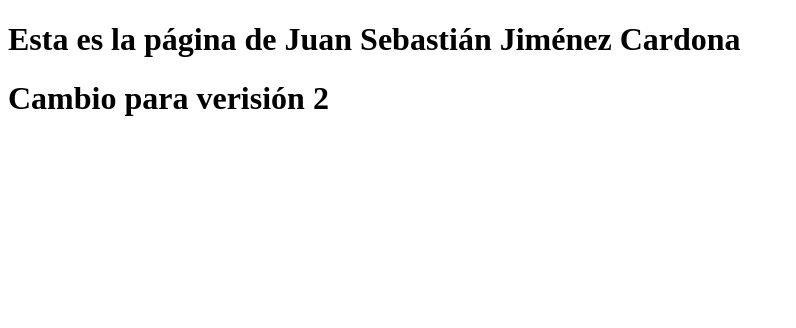
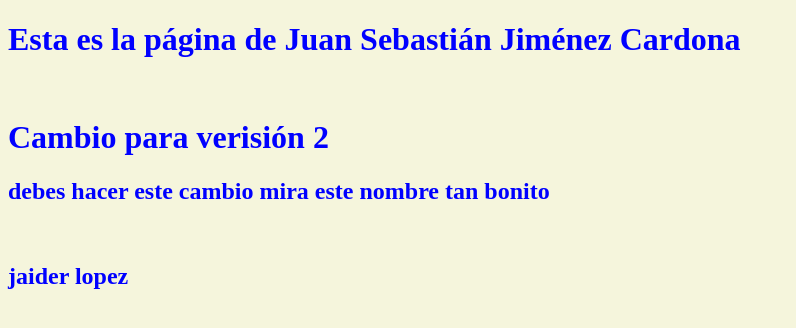
Before and after one commit to juas-jsjc/mi-pagina-web, a plain HTML site: page index.html in a window 1280 px wide. Shown: the whole page, without its empty margins (0-796 px from the left). Drawn offline with Linux system fonts and the light colour scheme.

Commit message:
version mejorada de lapag y cambio de color de jaider

```diff
--- a/index.html
+++ b/index.html
@@ -5,9 +5,19 @@
     <meta http-equiv="X-UA-Compatible" content="IE=edge">
     <meta name="viewport" content="width=device-width, initial-scale=1.0">
     <title>Sesión 7</title>
+    <style>
+        body{
+            background-color: beige;
+            color: blue;
+        }
+    </style>
 </head>
 <body>
     <h1>Esta es la página de Juan Sebastián Jiménez Cardona</h1>
+    <br>
     <h1>Cambio para verisión 2</h1>
+    <h2>debes hacer este cambio mira este nombre tan bonito</h2>
+    <br>
+    <h2>jaider lopez</h2>
 </body>
 </html>
```
